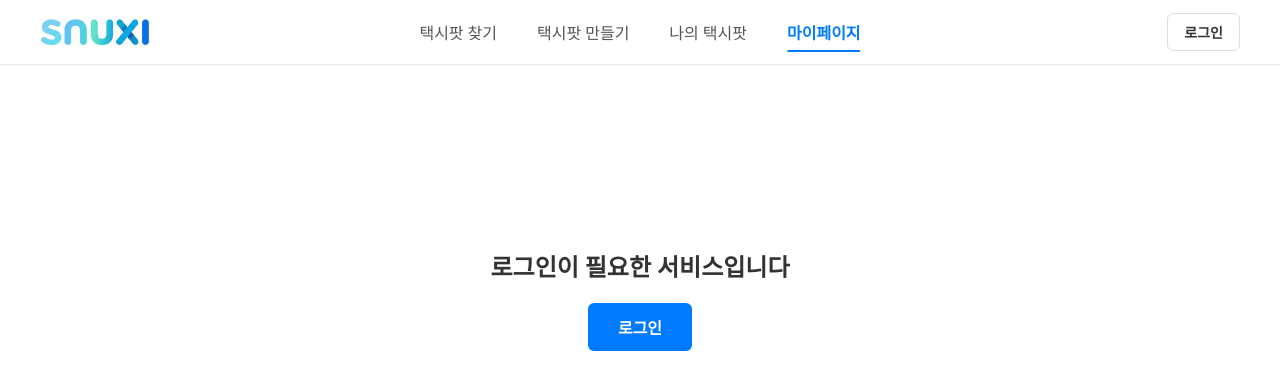
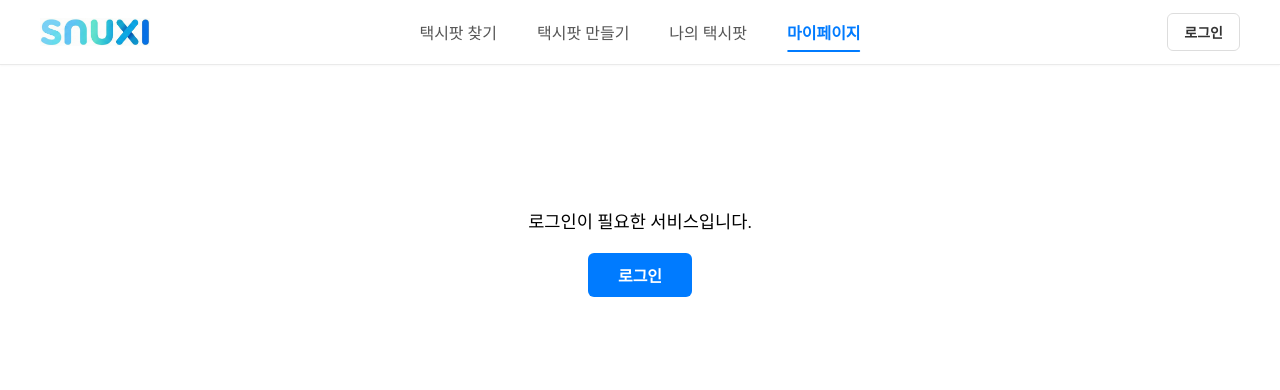
Before and after one commit to wafflestudio/23-5-team3-web, a React (Vite) app: page /my-page in a window 1280 px wide. Shown: the top 390 px of the page. Built offline with nearby package versions, Linux system fonts and the light colour scheme; no server answers.

Commit message:
btn css change

```diff
--- a/src/pages/MyPage/MyPage.css
+++ b/src/pages/MyPage/MyPage.css
@@ -209,3 +209,20 @@
 .mypage-close-button:hover {
   background-color: #0056b3;
 }
+
+/* [추가] 로그인 안 했을 때 메시지 스타일 (MyChat과 유사하게) */
+.mypage-no-login-container {
+  display: flex;
+  flex-direction: column;
+  align-items: center;
+  justify-content: center;
+  margin-top: 100px; /* MyChat의 margin-top: 100px과 동일 */
+  gap: 20px;
+}
+
+.mypage-no-login-text {
+  text-align: center;
+  color: #000000;
+  font-size: 1.1rem; /* MyChat의 font-size: 1.1rem과 동일 */
+  font-weight: 500; /* MyChat의 font-weight: 500과 동일 */
+}
--- a/src/pages/MyPage/MyPage.tsx
+++ b/src/pages/MyPage/MyPage.tsx
@@ -106,20 +106,22 @@ const MyPage = () => {
     }
   };
 
-  // 로그인되지 않은 경우 안내 문구와 로그인 버튼 표시
+  // 로그인되지 않은 경우 안내 문구와 로그인 버튼 표시 (MyChat 스타일 적용)
   if (!isLoggedIn) {
     return (
-      <div className="mypage-container" style={{ marginTop: '20vh' }}>
-        <h2 style={{ marginBottom: '20px', color: '#333' }}>
-          로그인이 필요한 서비스입니다
-        </h2>
+      <div className="mypage-container">
+        <div className="mypage-no-login-container">
+          <div className="mypage-no-login-text">
+            로그인이 필요한 서비스입니다.
+          </div>
           <button
             className="mypage-save-btn"
             onClick={handleLogin}
-          style={{ fontSize: '1rem', padding: '12px 30px' }}
+            style={{ fontSize: '1rem', padding: '10px 30px' }}
           >
             로그인
           </button>
+        </div>
       </div>
     );
   }
--- a/src/pages/SearchRoom/RoomSearch.tsx
+++ b/src/pages/SearchRoom/RoomSearch.tsx
@@ -114,7 +114,7 @@ const RoomSearch = () => {
           currentCapacity: item.currentCount,
           hostName: item.ownerName,
           estimatedFee: item.estimatedFee,
-          status: item.status, // [중요] 상태값 매핑 추가
+          status: item.status,
         }));
 
         const isLast = response.data.last ?? newRooms.length === 0;
@@ -299,6 +299,12 @@ const RoomSearch = () => {
                   <button
                     onClick={handleLoginConfirm}
                     style={confirmButtonStyle}
+                    onMouseOver={(e) =>
+                      (e.currentTarget.style.backgroundColor = '#0056b3')
+                    }
+                    onMouseOut={(e) =>
+                      (e.currentTarget.style.backgroundColor = '#007bff')
+                    }
                   >
                     로그인
                   </button>
@@ -315,6 +321,12 @@ const RoomSearch = () => {
                   <button
                     onClick={handleJoinConfirm}
                     style={confirmButtonStyle}
+                    onMouseOver={(e) =>
+                      (e.currentTarget.style.backgroundColor = '#0056b3')
+                    }
+                    onMouseOut={(e) =>
+                      (e.currentTarget.style.backgroundColor = '#007bff')
+                    }
                   >
                     참여하기
                   </button>
@@ -373,10 +385,11 @@ const confirmButtonStyle: React.CSSProperties = {
   padding: '10px',
   borderRadius: '8px',
   border: 'none',
-  backgroundColor: '#3b82f6',
+  backgroundColor: '#007bff', // [수정] 마이페이지 파란색 적용
   color: 'white',
   cursor: 'pointer',
   fontWeight: 'bold',
+  transition: 'background-color 0.2s', // 부드러운 색상 전환 추가
 };
 
 export default RoomSearch;
```
Also changed, not shown: 1 other file (tests, documents, lock files or other folders). Lines whose indentation alone changed are shown as unchanged.
